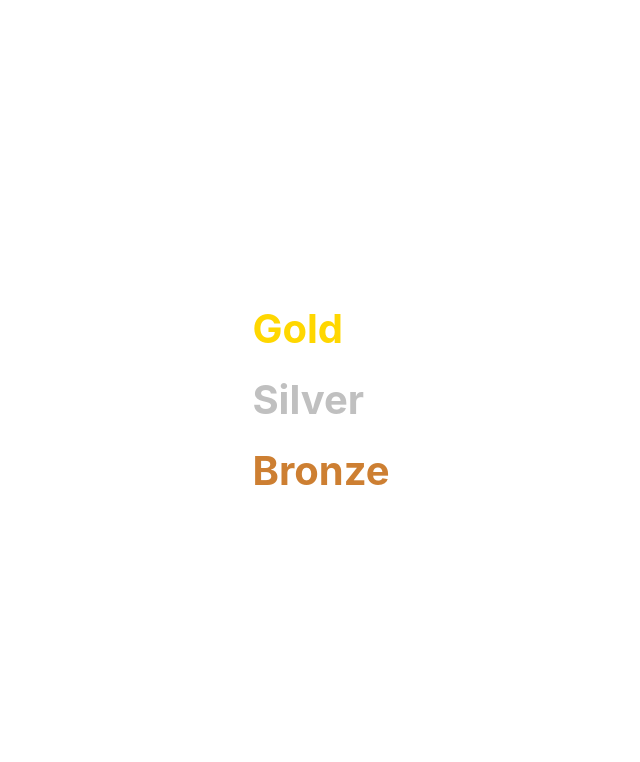
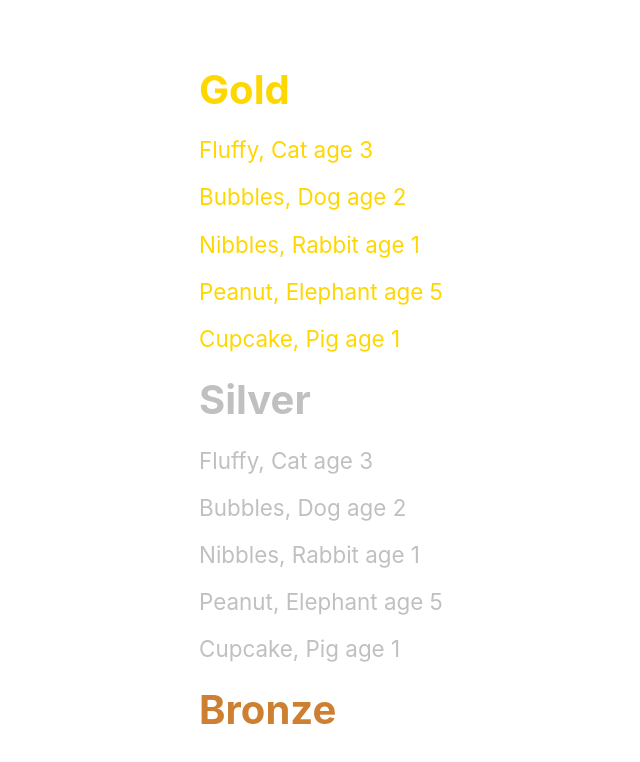
Before and after one commit to Cristian232/React-State-Management, a React (Vite) app: page / in a window 1280 px wide. Shown: the top 762 px of the page, without its empty margins (319-959 px from the left). Built offline with nearby package versions, Linux system fonts and the light colour scheme.

Commit message:
useState detailed

```diff
--- a/src/App.jsx
+++ b/src/App.jsx
@@ -1,9 +1,15 @@
 import Gold from "./components/Gold.jsx";
+import {useState} from "react";
+import petsArray from "./data/MockData.jsx";
 
 function App() {
-  return (
+
+    const [pets, setPets] = useState(petsArray);
+    // {pets.map((pet)=><p key={pet.id}>{`${pet.name}, ${pet.species} age ${pet.age}`}</p>)}
+
+    return (
     <>
-     <Gold />
+     <Gold pets={pets}/>
     </>
   )
 }
--- a/src/components/Gold.jsx
+++ b/src/components/Gold.jsx
@@ -1,10 +1,12 @@
 import Silver from "./Silver.jsx";
 
-const Gold = () => {
+const Gold = (props) => {
+
     return (
         <div style={{color:"gold"}}>
             <h1>Gold</h1>
-            <Silver />
+            {props.pets.map((pet)=><p key={pet.id}>{`${pet.name}, ${pet.species} age ${pet.age}`}</p>)}
+            <Silver pets={props.pets}/>
         </div>
     );
 };
--- a/src/components/Silver.jsx
+++ b/src/components/Silver.jsx
@@ -1,9 +1,10 @@
 import Bronze from "./Bronze.jsx";
 
-const Silver = () => {
+const Silver = ({pets}) => {
     return (
         <div style={{color:"silver"}}>
             <h1>Silver</h1>
+            {pets.map((pet)=><p key={pet.id}>{`${pet.name}, ${pet.species} age ${pet.age}`}</p>)}
             <Bronze />
         </div>
     );
--- a/src/data/MockData.jsx
+++ b/src/data/MockData.jsx
@@ -1,4 +1,4 @@
-const pets = [
+const petsArray = [
   {
     "id": 1,
     "name": "Fluffy",
@@ -36,4 +36,4 @@ const pets = [
   }
 ]
 
-export default pets;
+export default petsArray;
```
Also changed, not shown: 1 other file (tests, documents, lock files or other folders).
